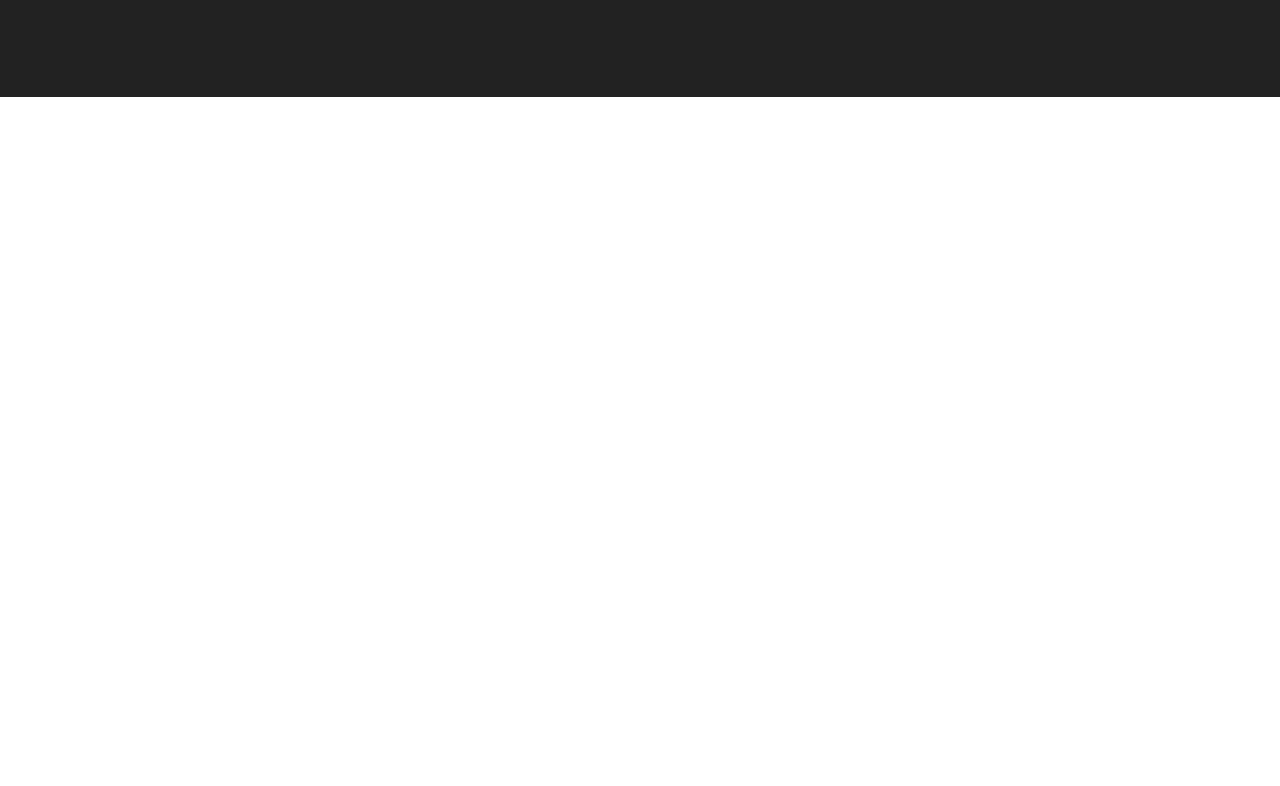
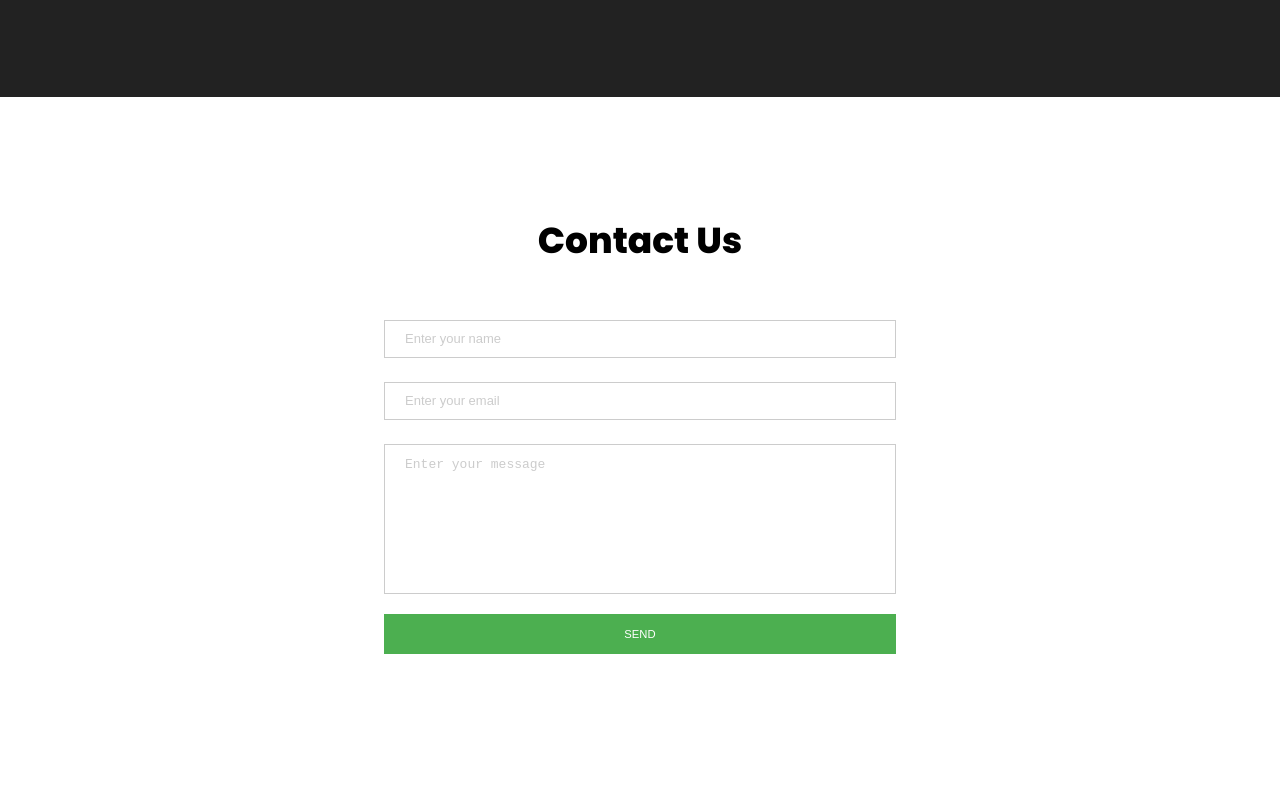
Before and after one commit to Lati-byte/Fintech-LandingPage, a plain HTML site: page index.html in a window 1280 px wide. Shown: the part 3208-3994 px from the top of the page. Before the commit the page ends 3305 px from the top, so only its background shows below. Drawn offline with nearby package versions, Linux system fonts and the light colour scheme.

Commit message:
added a contact section

```diff
--- a/index.html
+++ b/index.html
@@ -161,6 +161,21 @@
         </div>
     </section>
 
+    <!--Contact section-->
+    <section class="contact">
+        <div class="row">
+            <h1>Contact Us</h1>
+        </div>
+        <div class="row">
+            <form>
+                <input type="text" placeholder="Enter your name">
+                <input type="email" placeholder="Enter your email">
+                <textarea>Enter your message</textarea>
+                <input type="submit" value="send">
+            </form>
+        </div>
+    </section>
+
     <link href='https://unpkg.com/boxicons@2.1.4/css/boxicons.min.css' rel='stylesheet'>
     <script src="app.js"></script>
 </body>
--- a/style.css
+++ b/style.css
@@ -251,6 +251,35 @@ input::placeholder{
     height: 50px;
 }
 
+/*Contact Section*/
+.contact .row{
+    justify-content: center;
+}
+.contact form{
+    width: 100%;
+    display: flex;
+    flex-direction: column;
+    align-items: center;
+}
+.contact form input{
+    width: 50%;
+}
+.contact textarea {
+    width: 50%;
+    height: 150px;
+    /*12px=top,botom 20px=right,left */
+    padding: 12px 20px;
+    border: 1px #ccc solid;
+    font-size: 1.3rem;
+    resize: none;
+    color: #ccc;
+    margin: 1.2rem 0;
+    font-family: "Poppins" sans-serif;
+}
+
+
+
+
 /*Media Queries*/
 @media only screen and(max-width:768px){
     nav{
```
